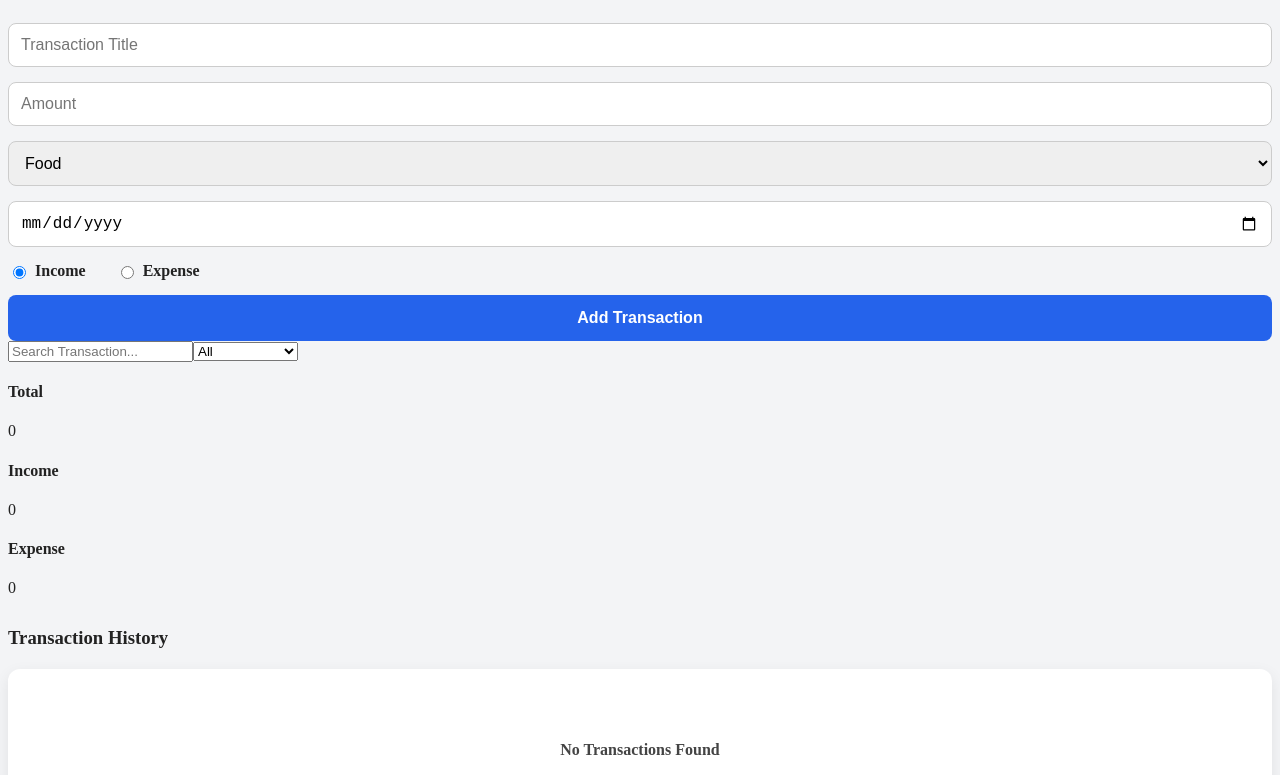
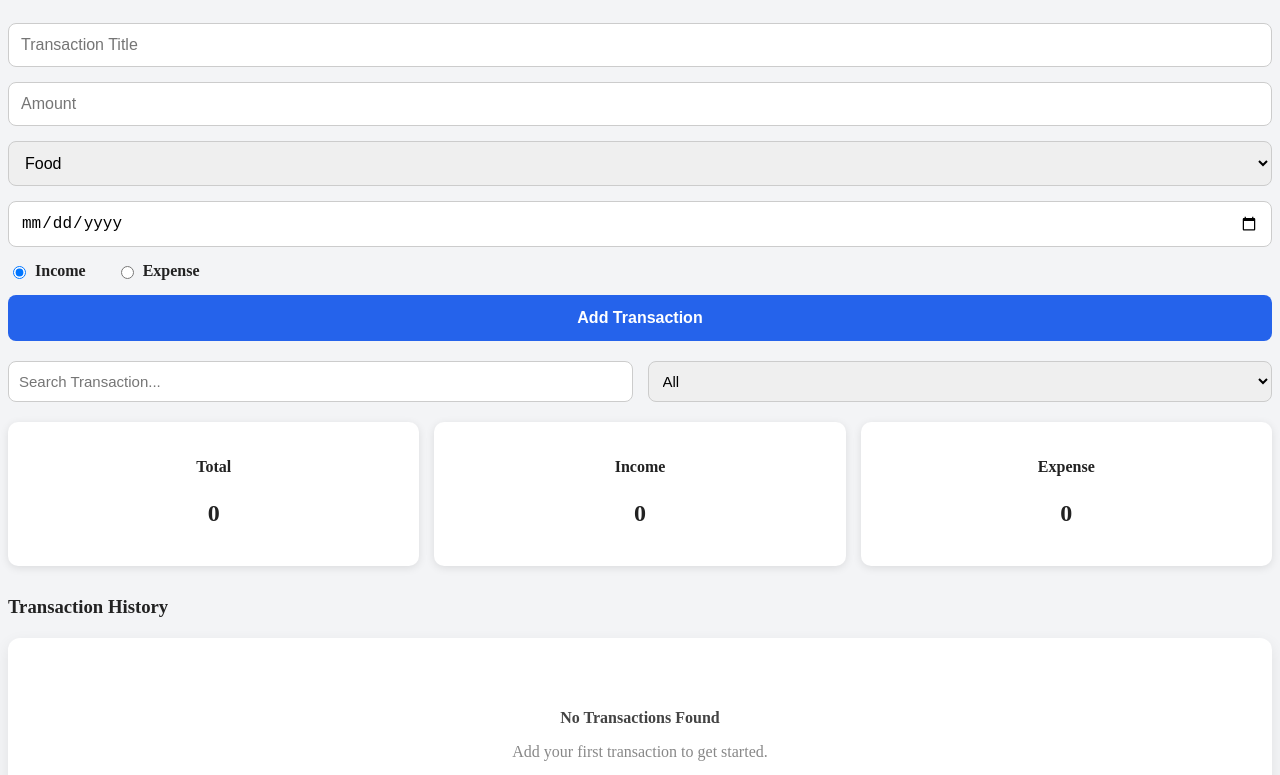
Before and after one commit to ShahabMaqbool/expense-tracker-react, a React (Vite) app: page / in a window 1280 px wide. Shown: the part 451-1226 px from the top of the page. Built offline with nearby package versions, Linux system fonts and the light colour scheme.

Commit message:
Add dark mode and toast notifications to expense tracker

```diff
--- a/src/index.css
+++ b/src/index.css
@@ -69,3 +69,115 @@ body.dark button{
 color:white;
 
 }
+
+
+/* ===========================
+   SEARCH & FILTER
+=========================== */
+
+.search-filter{
+display:flex;
+gap:15px;
+margin:20px 0;
+flex-wrap:wrap;
+}
+
+.search-filter input,
+.search-filter select{
+flex:1;
+padding:10px;
+border-radius:8px;
+border:1px solid #ccc;
+font-size:15px;
+}
+
+/* ===========================
+   STATS
+=========================== */
+
+.stats{
+display:flex;
+gap:15px;
+margin:20px 0;
+flex-wrap:wrap;
+}
+
+.stat-card{
+flex:1;
+background:white;
+padding:15px;
+border-radius:10px;
+text-align:center;
+box-shadow:0 2px 8px rgba(0,0,0,.1);
+}
+
+.stat-card h4{
+margin-bottom:10px;
+}
+
+.stat-card p{
+font-size:24px;
+font-weight:bold;
+}
+
+/* ===========================
+   CLEAR BUTTON
+=========================== */
+
+.clear-btn{
+width:100%;
+padding:12px;
+margin-bottom:20px;
+border:none;
+border-radius:8px;
+background:#dc2626;
+color:white;
+font-size:16px;
+cursor:pointer;
+font-weight:bold;
+transition:.3s;
+}
+
+.clear-btn:hover{
+background:#b91c1c;
+}
+
+/* ===========================
+   DARK MODE
+=========================== */
+
+body.light{
+background:#f3f4f6;
+color:#222;
+transition:.3s;
+}
+
+body.dark{
+background:#121212;
+color:white;
+transition:.3s;
+}
+
+body.dark .container{
+background:#1f1f1f;
+}
+
+body.dark .card,
+body.dark .transaction-item,
+body.dark .stat-card,
+body.dark .transaction-form,
+body.dark .empty-state{
+background:#2b2b2b;
+color:white;
+}
+
+body.dark input,
+body.dark select{
+background:#333;
+color:white;
+border-color:#555;
+}
+
+body.dark button{
+color:white;
+}
--- a/src/main.jsx
+++ b/src/main.jsx
@@ -1,6 +1,6 @@
 import React from "react";
 import ReactDOM from "react-dom/client";
-import App from "./App.jsx";
+import App from "./App";
 import "./index.css";
 
 import ThemeProvider from "./context/ThemeContext";
```
